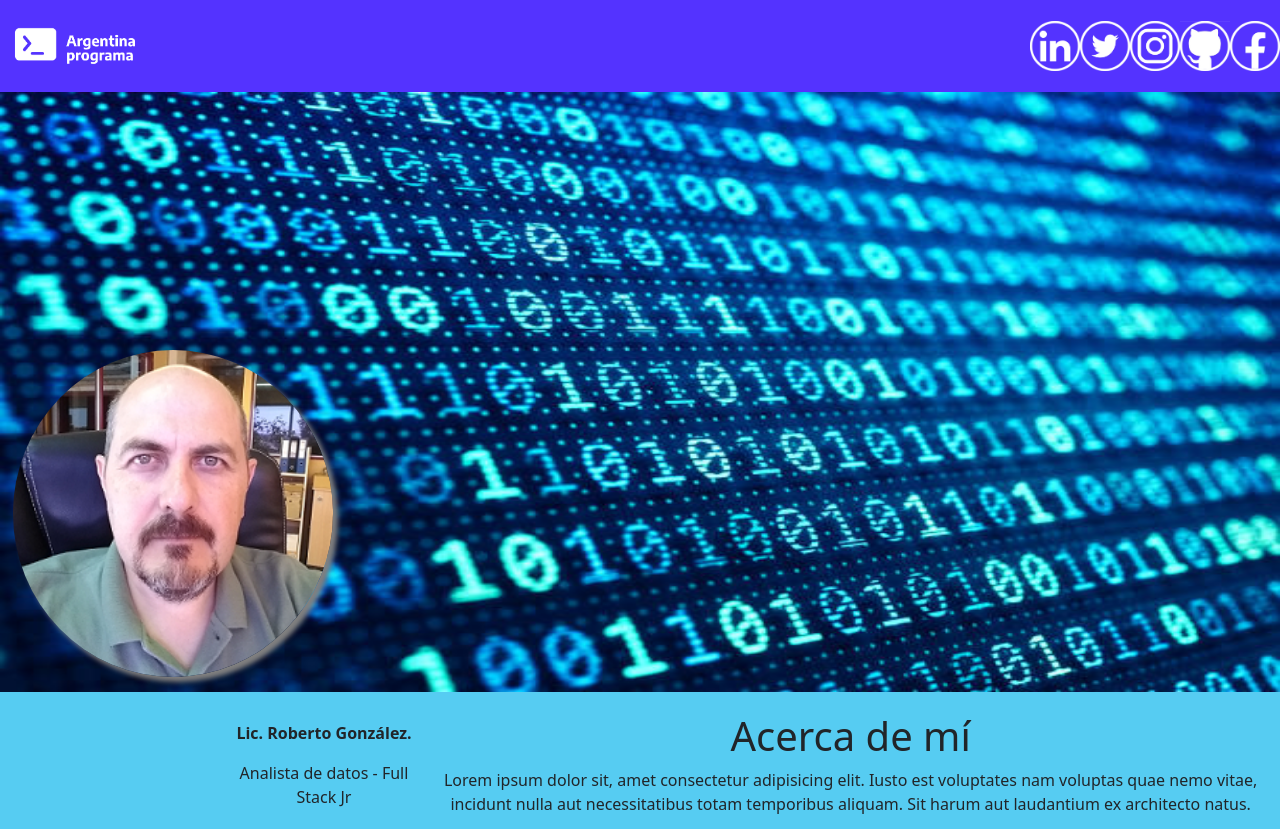
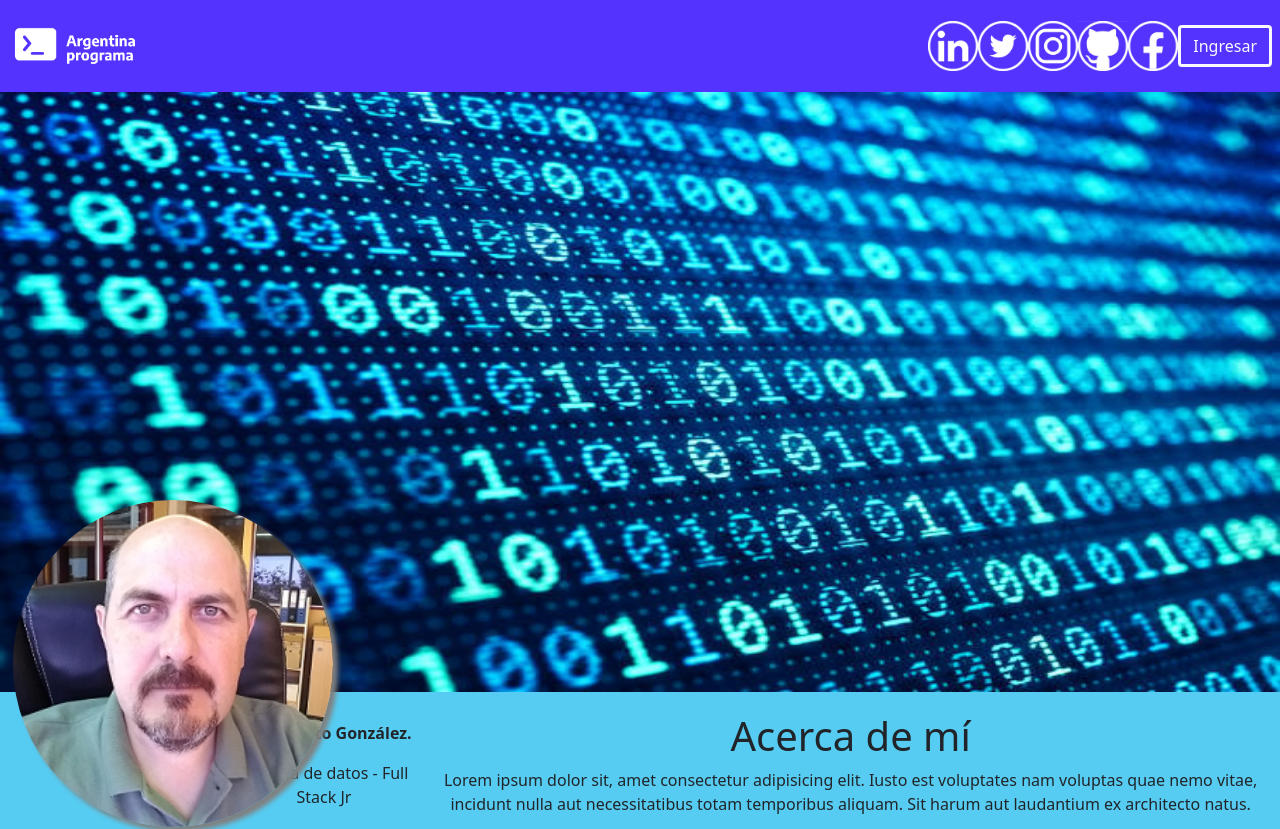
Before and after one commit to Rodymus/ProyectoFinalArgentinaProgramaRCG, an Angular app in the folder PI-RCG/: page / in a window 1280 px wide. Shown: the top 829 px of the page. Built offline with nearby package versions, Linux system fonts and the light colour scheme; what ng-circle-progress would draw is missing.

Commit message:
parte frontendi lista

```diff
--- a/PI-RCG/src/app/app.module.ts
+++ b/PI-RCG/src/app/app.module.ts
@@ -8,7 +8,6 @@
 import { AppComponent } from './app.component';
 import { HeaderComponent } from './components/header/header.component';
 import { LogoAPComponent } from './components/logo-ap/logo-ap.component';
-import { SocialComponent } from './components/social/social.component';
 import { BannerComponent } from './components/banner/banner.component';
 import { AcercaDeComponent } from './components/acerca-de/acerca-de.component';
 import { ExperienciaComponent } from './components/experiencia/experiencia.component';
@@ -22,7 +21,6 @@
     AppComponent,
     HeaderComponent,
     LogoAPComponent,
-    SocialComponent,
     BannerComponent,
     AcercaDeComponent,
     ExperienciaComponent,
--- a/PI-RCG/src/app/components/acerca-de/acerca-de.component.css
+++ b/PI-RCG/src/app/components/acerca-de/acerca-de.component.css
@@ -20,7 +20,7 @@
     border-radius: 100%;
     box-shadow: 5px 5px 5px grey;
     left: 1%;
-    top: 350px;
+    top: 500px;
   }
 
 @media (max-width: 576px){
@@ -30,7 +30,7 @@
      border-radius: 100%;
      box-shadow: 3px 3px 3px grey;
      left: 33%;
-     top: 550px;
+     top: 450px;
   }
 }
 }
--- a/PI-RCG/src/app/components/header/header.component.html
+++ b/PI-RCG/src/app/components/header/header.component.html
@@ -1,4 +1,4 @@
-<div>
+<div class="row">
   <app-logo-ap></app-logo-ap>
   <app-banner></app-banner>
 </div>
--- a/PI-RCG/src/app/components/logo-ap/logo-ap.component.css
+++ b/PI-RCG/src/app/components/logo-ap/logo-ap.component.css
@@ -3,7 +3,9 @@
   justify-content: space-between;
   align-items: center;
 }
-
+.redes {
+  margin-right: 0.5em;
+}
 
 #logoAP {
   width: 150px;
@@ -11,3 +13,21 @@
 img {
   width: 50px;
 }
+.btn {
+  border-width: medium;
+}
+
+
+@media (max-widht: 575px) {
+    .container {
+      flex-direction: column;
+    }
+    .redes {
+      display: flex;
+      flex-direction: column;
+      align-items: center;
+    }
+    .redes img{
+      margin:  0.2em;
+    }
+}
--- a/PI-RCG/src/app/components/logo-ap/logo-ap.component.html
+++ b/PI-RCG/src/app/components/logo-ap/logo-ap.component.html
@@ -10,6 +10,7 @@
         <a href=""><img src="./../../assets/instagram.png" id="instagram"></a>
         <a href=""><img src="../../../assets/github.png" id="github"></a>
         <a href=""><img src="../../../assets/facebook.png" id="facebook"></a>
+        <button type="button" class="btn btn-outline-light">Ingresar</button>
       </div>
 
     </div>
--- a/PI-RCG/src/app/components/social/social.component.css
+++ /dev/null
@@ -1,3 +0,0 @@
-img {
-  width: 50px;
-}
--- a/PI-RCG/src/app/components/social/social.component.html
+++ /dev/null
@@ -1,7 +0,0 @@
-<div>
-  <a href=""><img src="../../../assets/linkedin.png" id="linkedin"></a>
-  <a href=""><img src="../../../assets/twitter.png" id="twitter"></a>
-  <a href=""><img src="./../../assets/instagram.png" id="instagram"></a>
-  <a href=""><img src="../../../assets/github.png" id="github"></a>
-  <a href=""><img src="../../../assets/facebook.png" id="facebook"></a>
-</div>
--- a/PI-RCG/src/app/components/social/social.component.ts
+++ /dev/null
@@ -1,15 +0,0 @@
-import { Component, OnInit } from '@angular/core';
-
-@Component({
-  selector: 'app-social',
-  templateUrl: './social.component.html',
-  styleUrls: ['./social.component.css']
-})
-export class SocialComponent implements OnInit {
-
-  constructor() { }
-
-  ngOnInit(): void {
-  }
-
-}
```
Also changed, not shown: 1 other file (tests, documents, lock files or other folders).
